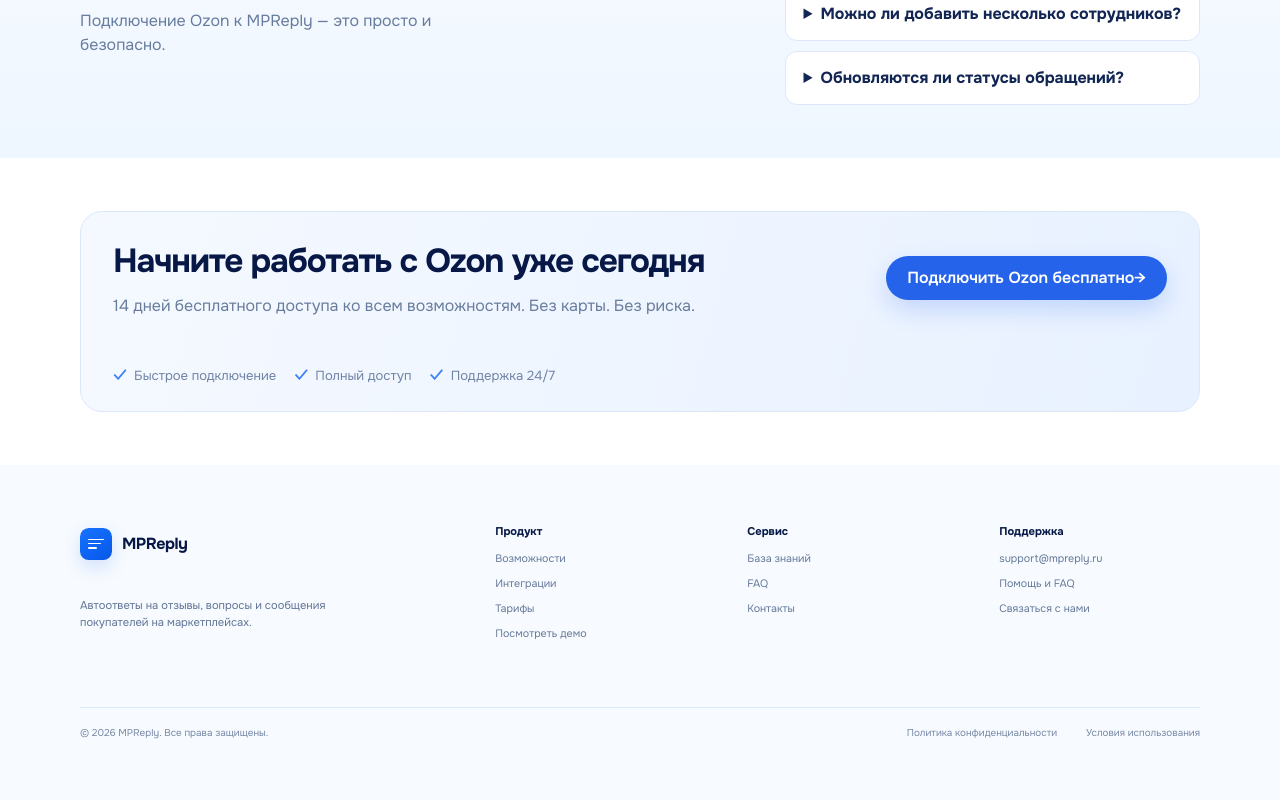
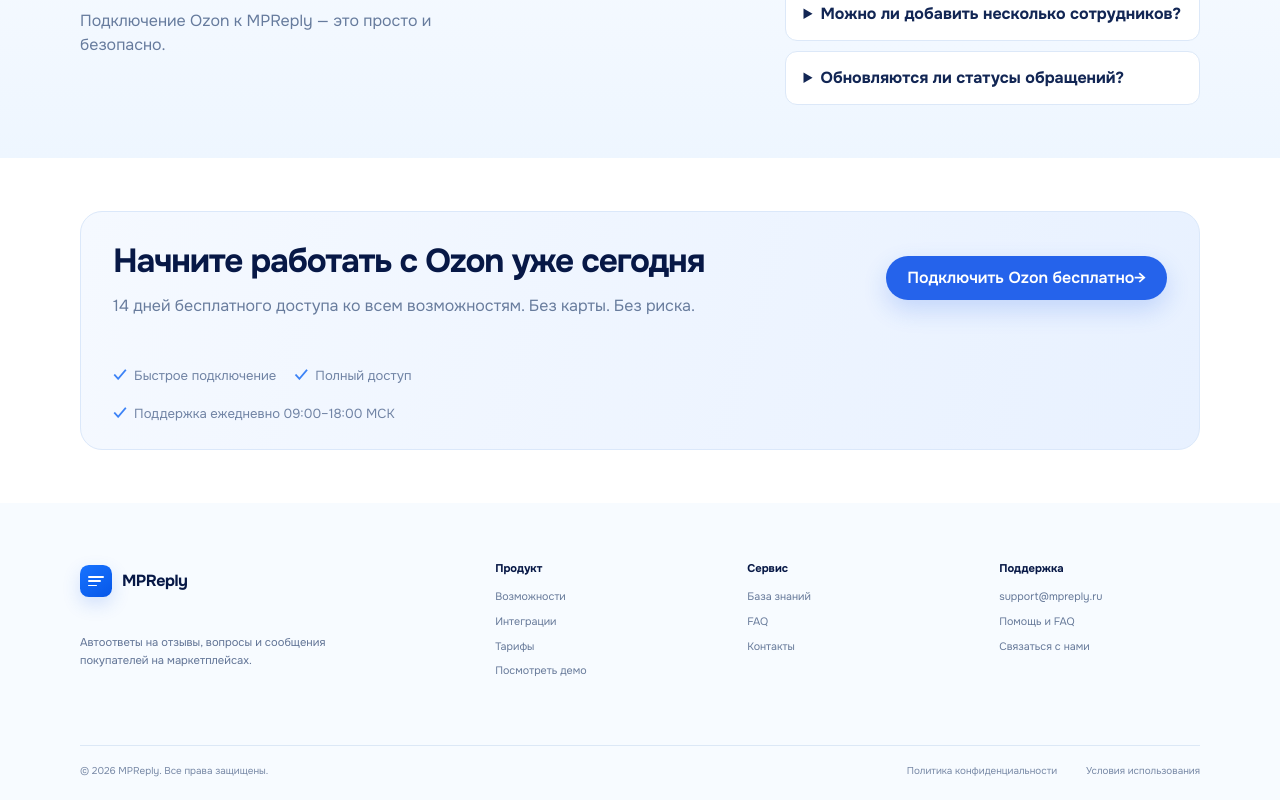
Before and after one commit to fedorovich-web/mpreply, a Next.js app in the folder apps/web/: page /marketplaces/ozon in a window 1280 px wide. Shown: the part 2305-3105 px from the top of the page. Before the commit the page ends 3067 px from the top, so only its background shows below. Built offline with nearby package versions, Linux system fonts and the light colour scheme; no server answers.

Commit message:
fix(web): correct public support-hours claim

```diff
--- a/apps/web/components/public-site/MarketplaceLanding.tsx
+++ b/apps/web/components/public-site/MarketplaceLanding.tsx
@@ -210,7 +210,7 @@ export function MarketplaceLanding({ marketplace }: MarketplaceLandingProps) {
               <div className="mockup-trust-row" aria-label="Условия старта">
                 <span>Быстрое подключение</span>
                 <span>Полный доступ</span>
-                <span>Поддержка 24/7</span>
+                <span>Поддержка ежедневно 09:00–18:00 МСК</span>
               </div>
             </div>
           </div>
```
